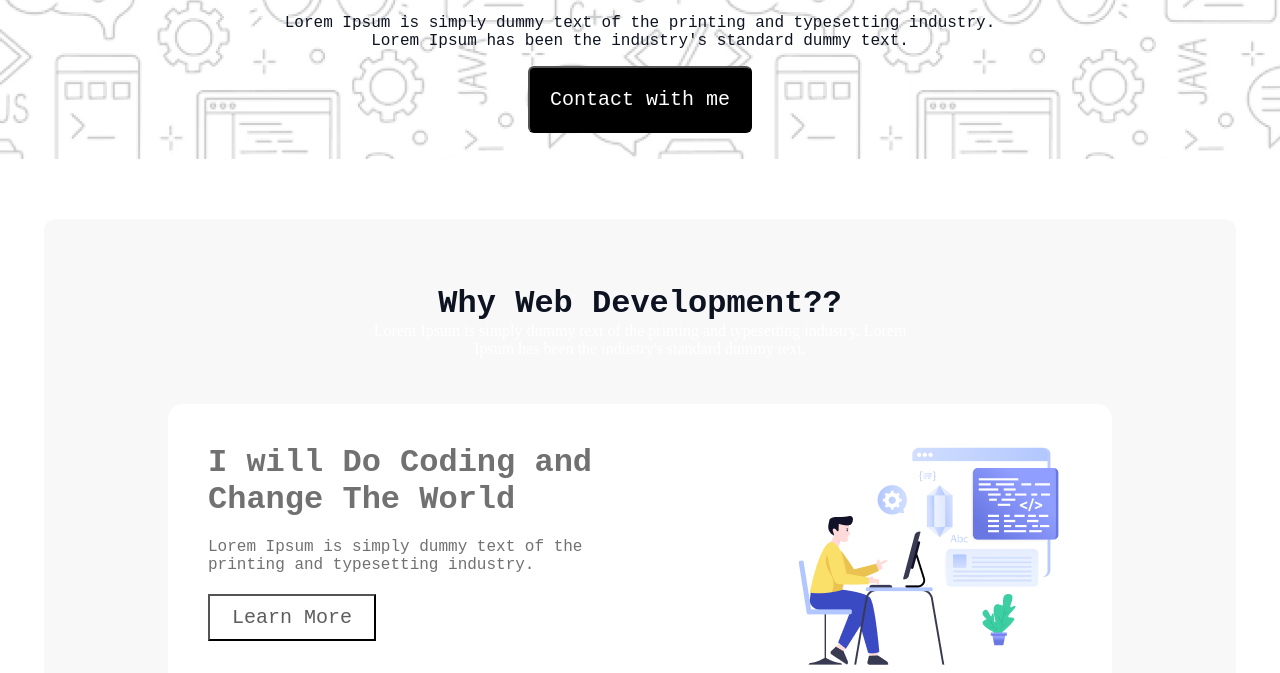
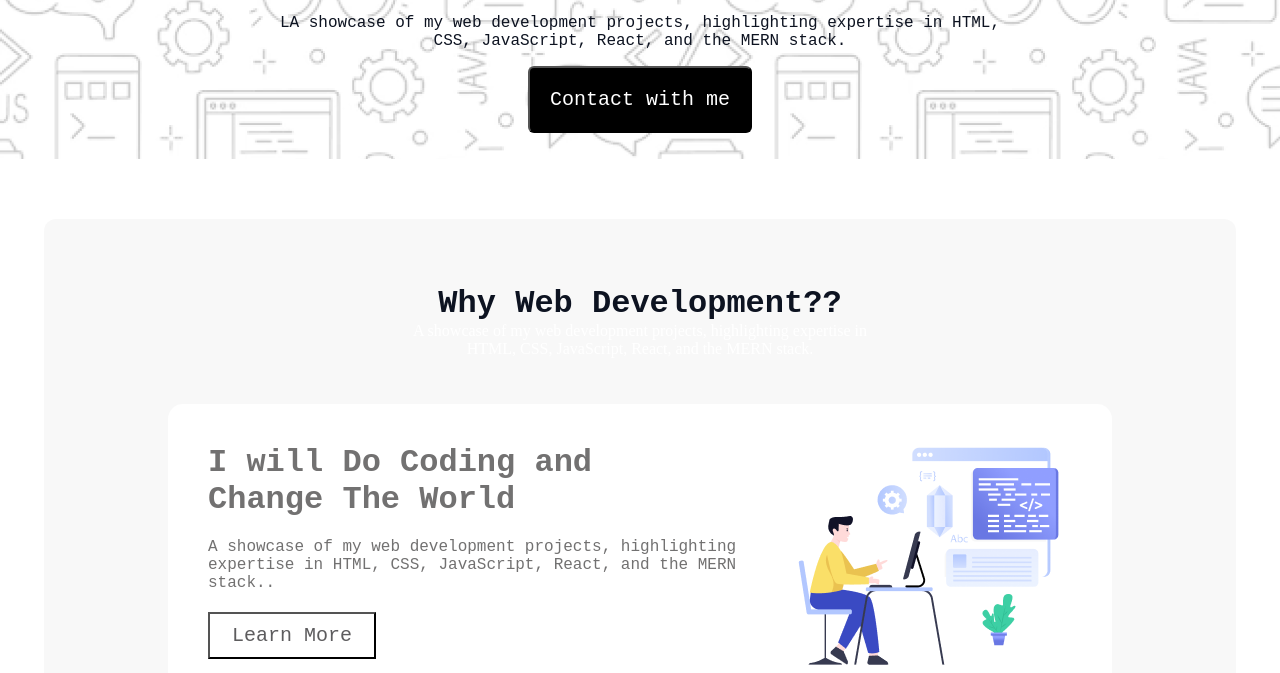
Before and after one commit to samirakabir/ph-assginment01, a plain HTML site: page index.html in a window 1280 px wide. Shown: the part 487-1160 px from the top of the page. Drawn offline with Linux system fonts and the light colour scheme; a web font is replaced by a local one.

Commit message:
text change

```diff
--- a/index.html
+++ b/index.html
@@ -22,7 +22,7 @@
         <div class="banner-content">
             <img src="./assets/Group.png" alt="">
             <h1>"In the near future, I hope to <br> become a Developer."</h1>
-            <p>Lorem Ipsum is simply dummy text of the printing and typesetting industry. <br> Lorem Ipsum has been the industry's standard dummy text.</p>
+            <p>LA showcase of my web development projects, highlighting expertise in HTML,<br> CSS, JavaScript, React, and the MERN stack. </p>
             <button>Contact with me</button>
         </div>
      </div>
@@ -33,12 +33,12 @@
         <div class="development-content">
            <div class="development-text">
             <h1>Why Web Development??</h1>
-            <p>Lorem Ipsum is simply dummy text of the printing and typesetting industry. Lorem <br> Ipsum has been the industry's standard dummy text.</p>
+            <p>A showcase of my web development projects, highlighting expertise in <br> HTML, CSS, JavaScript, React, and the MERN stack. </p>
            </div>
            <div class="development-hero">
             <div class="development-hero-text">
                 <h1>I will Do Coding and <br> Change The World</h1>
-                <p>Lorem Ipsum is simply dummy text of the <br> printing and typesetting industry.</p>
+                <p>A showcase of my web development projects, highlighting expertise in HTML, CSS, JavaScript, React, and the MERN stack..</p>
                 <button>Learn More</button>
             </div>
             <div class="development-hero-img">
@@ -53,7 +53,7 @@
             </div>
             <div class="development-hero-text">
                 <h1>I will Do Coding and <br> Change The World</h1>
-                <p>Lorem Ipsum is simply dummy text of the <br> printing and typesetting industry.</p>
+                <p>A showcase of my web development projects, highlighting expertise in <br> HTML, CSS, JavaScript, React, and the MERN stack.</p>
                 <button>Learn More</button>
             </div>
 
@@ -61,7 +61,7 @@
            <div class="development-hero">
             <div class="development-hero-text">
                 <h1>I will Do Coding and <br> Change The World</h1>
-                <p>Lorem Ipsum is simply dummy text of the <br> printing and typesetting industry.</p>
+                <p>A showcase of my web development projects, highlighting expertise in <br> HTML, CSS, JavaScript, React, and the MERN stack.</p>
                 <button>Learn More</button>
             </div>
             <div class="development-hero-img">
@@ -75,7 +75,7 @@
        <div class="inspiration-area">
         <div class="inspiration-text">
             <h1>My Inspiration</h1>
-            <p>Lorem Ipsum is simply dummy text of the printing and typesetting industry. Lorem <br> Ipsum has been the industry's standard dummy text.</p>
+            <p>A showcase of my web development projects, highlighting expertise in <br> HTML, CSS, JavaScript, React, and the MERN stack.</p>
         </div>
         <div class="inspiration-frame">
             <iframe width="99%" height="550" src="https://www.youtube.com/embed/DGHn2uOAVCE?si=VL9_3mvLk-Yd9D_G" title="YouTube video player" frameborder="0" allow="accelerometer; autoplay; clipboard-write; encrypted-media; gyroscope; picture-in-picture; web-share" referrerpolicy="strict-origin-when-cross-origin" allowfullscreen></iframe>
@@ -85,25 +85,25 @@
         <div class="current-target-area">
             <div class="current-target-text">
                 <h1>My Current Target</h1>
-                <p>Lorem Ipsum is simply dummy text of the printing and typesetting industry. Lorem <br> Ipsum has been the industry's standard dummy text.</p>
+                <p>A showcase of my web development projects, highlighting expertise in <br> HTML, CSS, JavaScript, React, and the MERN stack.</p>
             </div>
             <div class="current-target-box">
                 <div class="current-box-01">
                     <img src="./assets/html.png" alt=""><br>
                     <h1>HTML</h1><br>
-                    <p>Lorem Ipsum is simply dummy <br> text of the printing.</p><br>
+                    <p>A showcase of my web development projects, <br> highlighting expertise</p><br>
                     <a href="">Learn More</a>
                 </div>
                 <div class="current-box-02">
                     <img src="./assets/css.png" alt="">
                     <h1>HTML</h1>
-                    <p>Lorem Ipsum is simply dummy <br> text of the printing.</p>
+                    <p>A showcase of my web development projects, <br> highlighting expertise.</p>
                     <a href="">Learn More</a>
                 </div>
                 <div class="current-box-03">
                     <img src="./assets/js.png" alt="">
                     <h1>HTML</h1>
-                    <p>Lorem Ipsum is simply dummy <br> text of the printing.</p>
+                    <p>A showcase of my web development projects,<br> highlighting expertise.</p>
                     <a href="">Learn More</a>
                 </div>
             </div>
@@ -113,7 +113,7 @@
          <div class="next-target">
            <div class="next-target-content">
             <h1>My Next Target</h1>
-            <p>Lorem Ipsum is simply dummy text of the printing and typesetting industry. Lorem Ipsum has been the industry's standard dummy text.</p>
+            <p>A showcase of my web development projects, highlighting expertise in <br> HTML, CSS, JavaScript, React, and the MERN stack.</p>
            </div><br>
             <div class="react">
                 <div class="react-logo">
@@ -121,7 +121,7 @@
                 </div>
                 <div class="react-content">
                     <h1>ReactJS</h1>
-                    <p>Lorem Ipsum is simply dummy text of the printing and typesetting industry. Lorem Ipsum has been the industry's standard dummy text.</p><br>
+                    <p>A showcase of my web development projects, highlighting expertise in <br> HTML, CSS, JavaScript, React, and the MERN stack.</p><br>
                     <a href="#">Learn More</a>
                 </div>
             </div><br>
@@ -132,7 +132,7 @@
                 </div>
                 <div class="react-content">
                     <h1>NodeJs</h1>
-                    <p>Lorem Ipsum is simply dummy text of the printing and typesetting industry. Lorem Ipsum has been the industry's standard dummy text.</p><br>
+                    <p>A showcase of my web development projects, highlighting expertise in <br> HTML, CSS, JavaScript, React, and the MERN stack.</p><br>
                     <a href="#">Learn More</a>
                 </div>
             </div><br>
@@ -143,7 +143,7 @@
                 </div>
                 <div class="react-content">
                     <h1>MondoDB</h1>
-                    <p>Lorem Ipsum is simply dummy text of the printing and typesetting industry. Lorem Ipsum has been the industry's standard dummy text.</p><br>
+                    <p>A showcase of my web development projects, highlighting expertise in <br> HTML, CSS, JavaScript, React, and the MERN stack.</p><br>
                     <a href="#">Learn More</a>
                 </div>
             </div>
@@ -154,7 +154,7 @@
           <div class="need-support">
             <div class="need-content">
                 <h1>I need Support</h1>
-                <p>Lorem ipsum dolor sit amet, consectetur adipisicing elit. Provident, illum. Quibusdam officiis consequuntur consectetur </p>
+                <p>A showcase of my web development projects, highlighting expertise in <br> HTML, CSS, JavaScript, React, and the MERN stack.</p>
             </div>
             <div class="need-input">
                 <input type="text" class="input-01" placeholder="Suggest me any feedback for me">
```
